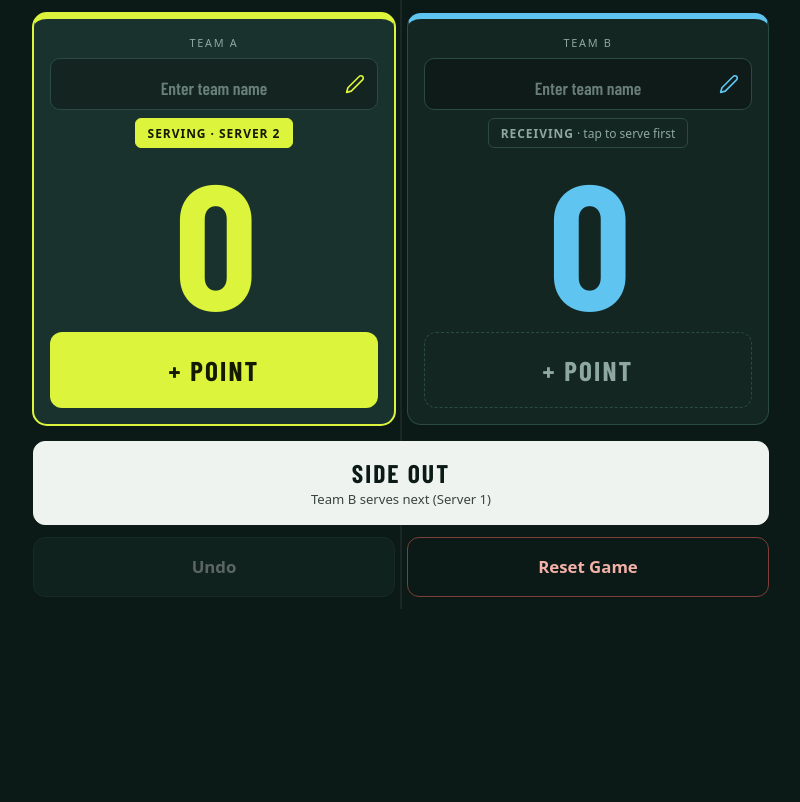
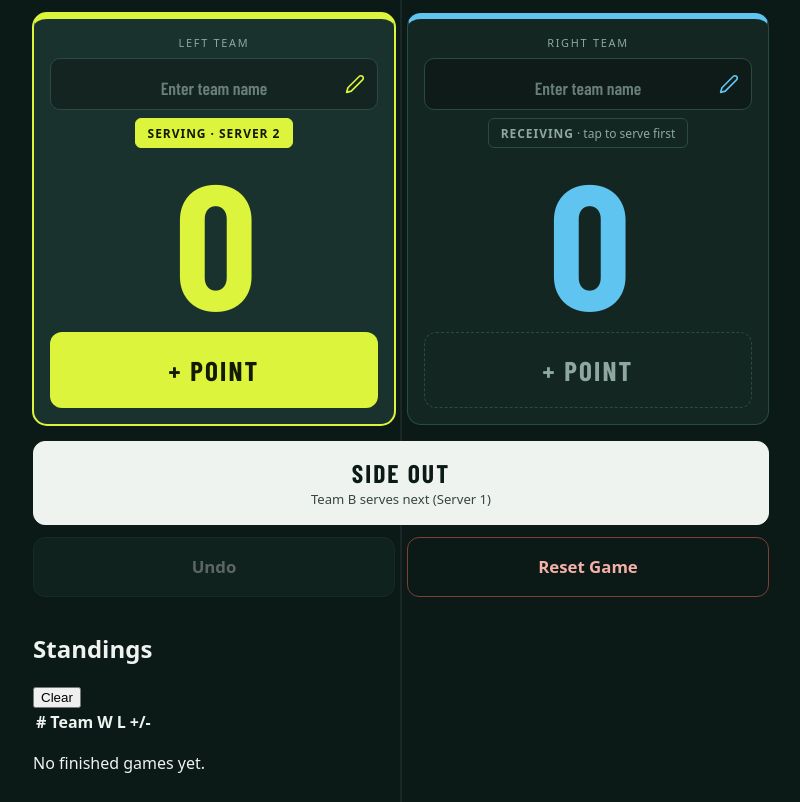
Before and after one commit to rogiedublan24-web/pickleScoreBoard, a plain HTML site: page index.html in a window 1280 px wide. Shown: the part 215-1017 px from the top of the page, without its empty margins (239-1039 px from the left). Before the commit the page ends 824 px from the top, so only its background shows below. Drawn offline with nearby package versions, Linux system fonts and the light colour scheme; a web font is replaced by a local one.

Commit message:
Change team labels for better clarity
Updated team labels from 'Team A' and 'Team B' to 'Left team' and 'Right team'.

```diff
--- a/index.html
+++ b/index.html
@@ -28,10 +28,10 @@
 
     <main class="teams" id="teams">
       <article class="team" data-team="0">
-        <label class="name-label" for="name-0">Team A</label>
+        <label class="name-label" for="name-0">Left team</label>
         <div class="name-field">
           <input class="team-name" id="name-0" type="text" maxlength="16"
-                 value="" placeholder="Enter team name" aria-label="Team A name"
+                 value="" placeholder="Enter team name" aria-label="Left team name"
                  autocomplete="off" spellcheck="false" enterkeyhint="done">
           <svg class="edit-icon" viewBox="0 0 24 24" aria-hidden="true">
             <path d="M17 3a2.83 2.83 0 1 1 4 4L7.5 20.5 2 22l1.5-5.5L17 3z"/>
@@ -43,10 +43,10 @@
       </article>
 
       <article class="team" data-team="1">
-        <label class="name-label" for="name-1">Team B</label>
+        <label class="name-label" for="name-1">Right team</label>
         <div class="name-field">
           <input class="team-name" id="name-1" type="text" maxlength="16"
-                 value="" placeholder="Enter team name" aria-label="Team B name"
+                 value="" placeholder="Enter team name" aria-label="Right team name"
                  autocomplete="off" spellcheck="false" enterkeyhint="done">
           <svg class="edit-icon" viewBox="0 0 24 24" aria-hidden="true">
             <path d="M17 3a2.83 2.83 0 1 1 4 4L7.5 20.5 2 22l1.5-5.5L17 3z"/>
@@ -68,13 +68,36 @@
         <button type="button" class="btn danger" id="reset">Reset Game</button>
       </div>
     </section>
+
+    <!-- Standings: always visible -->
+    <section class="standings" aria-label="Standings">
+      <div class="standings-head">
+        <h2>Standings</h2>
+        <button type="button" class="mini-btn" id="standings-clear">Clear</button>
+      </div>
+      <div class="table-wrap" id="standings-wrap">
+        <table class="standings-table">
+          <thead>
+            <tr>
+              <th>#</th>
+              <th class="left">Team</th>
+              <th>W</th>
+              <th>L</th>
+              <th>+/-</th>
+            </tr>
+          </thead>
+          <tbody id="standings-body"></tbody>
+        </table>
+      </div>
+      <p class="standings-empty" id="standings-empty">No finished games yet.</p>
+    </section>
   </div>
 
   <!-- Win banner -->
   <div class="overlay" id="win-modal" hidden>
     <div class="modal win" role="dialog" aria-modal="true" aria-labelledby="win-title">
       <div class="win-label">Game over</div>
-      <h2 id="win-title">Team A wins!</h2>
+      <h2 id="win-title">Winner</h2>
       <p class="win-score" id="win-score">11 – 7</p>
       <div class="modal-actions">
         <button type="button" class="btn" id="win-undo">Undo last point</button>
```
